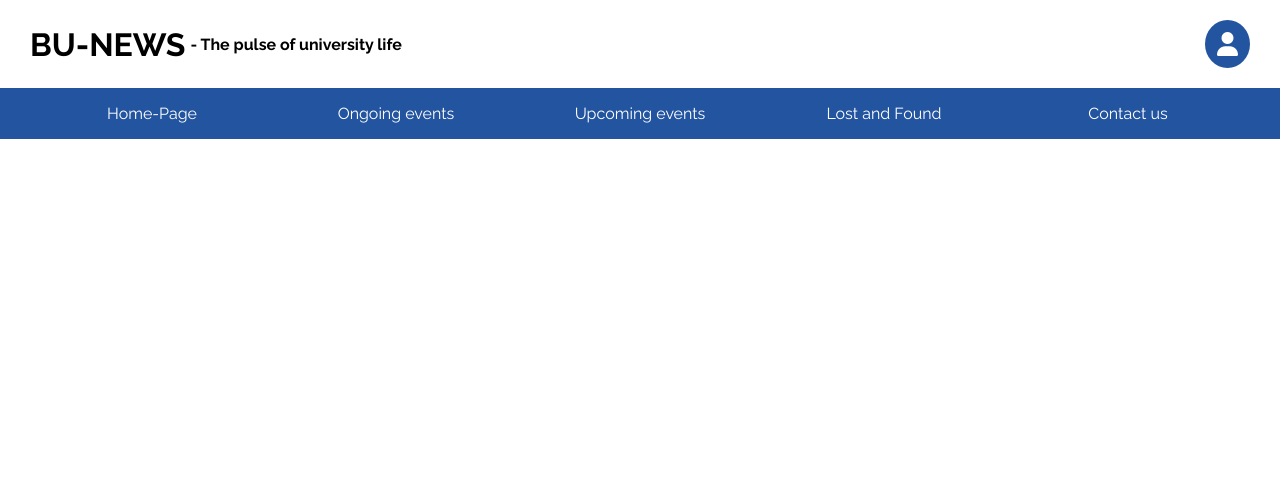
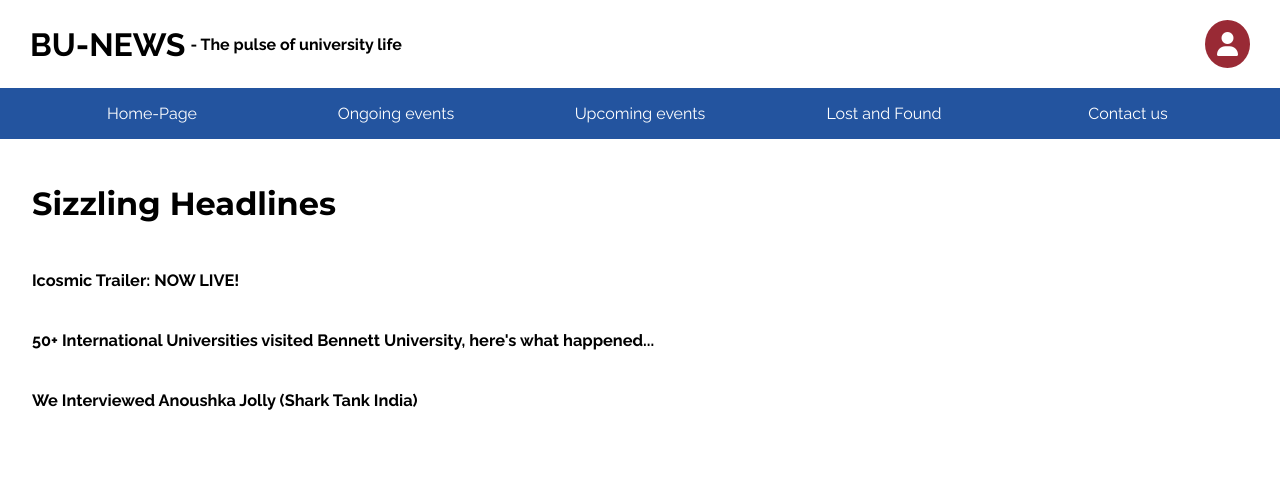
Before and after one commit to ChiragAgg5k/bu-news-website, a PHP site: page / in a window 1280 px wide. Shown: the top 480 px of the page. Run offline with PHP 8.4, Linux system fonts and the light colour scheme; some libraries are stand-ins or nearby versions.

Commit message:
few changes

```diff
--- a/css/home.css
+++ b/css/home.css
@@ -11,6 +11,7 @@
     --dark-red: #992A35;
     --light-red: #C9383A;
     --light-gray: #F1F1F1;
+    --medium-light-gray: #94969A;
     --medium-gray: #3D4043;
     --dark-gray: #292A2D;
     --darker-gray: #202124;
@@ -66,7 +67,7 @@ hr{
 
 .fa-solid{
     font-size: 1.5rem;
-    background-color: var(--dark-blue);
+    background-color: var(--dark-red);
     color: #fff;
     padding: 12px;
     border-radius: 50%;
@@ -74,7 +75,7 @@ hr{
 }
 
 .fa-solid:hover{
-    background-color: var(--light-blue);
+    background-color: var(--light-red);
     cursor: pointer;
     transform: scale(1.05);
 }
@@ -105,6 +106,35 @@ hr{
     background: #406595;
 }
 
+.banner{
+    min-height: auto;
+    display: grid;
+    grid-template-columns: 1fr;
+    align-items: center;
+    padding: 30px 0;
+    margin-top: 8px;
+}
+
+.banner-main-content{
+    padding: 0 2rem;
+    line-height: 1.7;
+}
+
+.banner-main-content h2{
+    font-size: 2rem;
+    font-family: var(--heading-font);
+}
+
+.banner-main-content h3{
+    padding: 1rem 0;
+}
+
+.current-news-head{
+    background-color: #fff;
+    font-size: 14px;
+    margin: 20px 0;
+}
+
 @media(max-width:800px){
     .nav-bar ul li a{
         width: 5em;
--- a/index.html
+++ b/index.html
@@ -37,7 +37,18 @@
         </div>
     </header>
 
+    <section class="banner">
+        <div class="banner-main-content">
 
+            <h2>Sizzling Headlines</h2>
+
+            <div class="current-news-head">
+                <h3>Icosmic Trailer: NOW LIVE!</h3>
+                <h3>50+ International Universities visited Bennett University, here's what happened...</h3>
+                <h3>We Interviewed Anoushka Jolly (Shark Tank India)</h3>
+            </div>
+        </div>
+    </section>
 
 </body>
 
--- a/php/config.php
+++ b/php/config.php
@@ -7,7 +7,7 @@ $DB = 'bu-news-db';
 
 $conn = mysqli_connect($HOST, $USER, $PASSWORD, $DB);
 
-if (!$conn) {
+if ($conn->connect_error) {
     die("Connection failed: " . mysqli_connect_error());
 }
 
```
